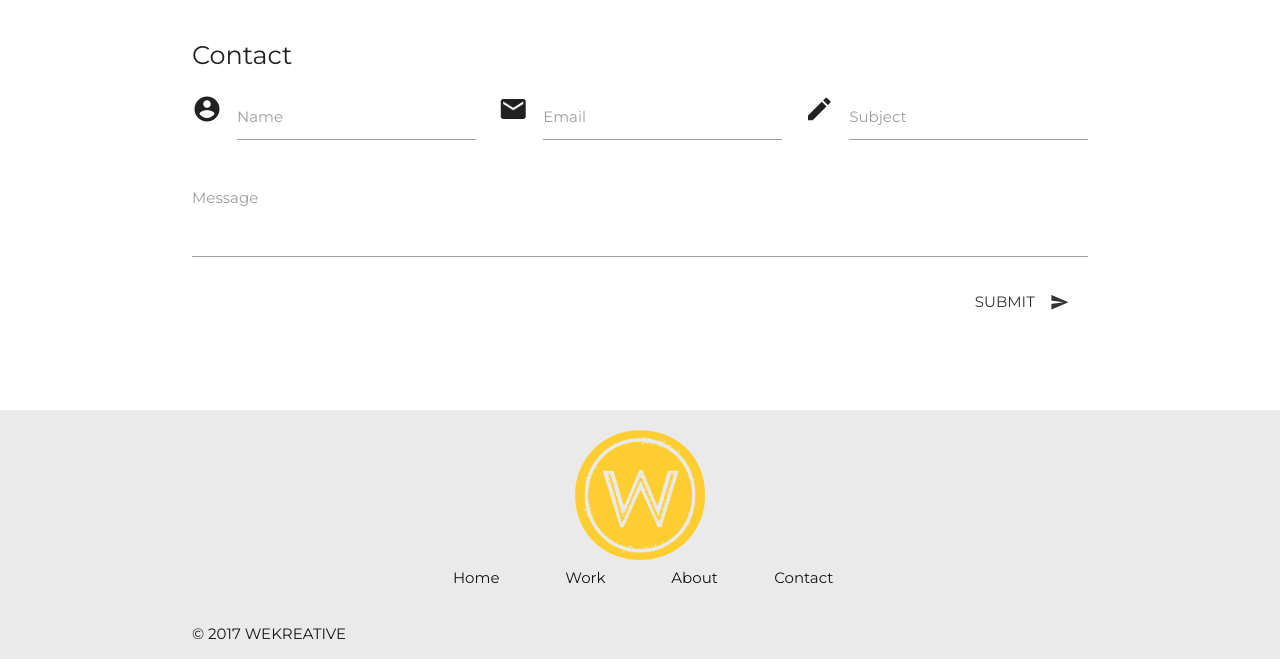
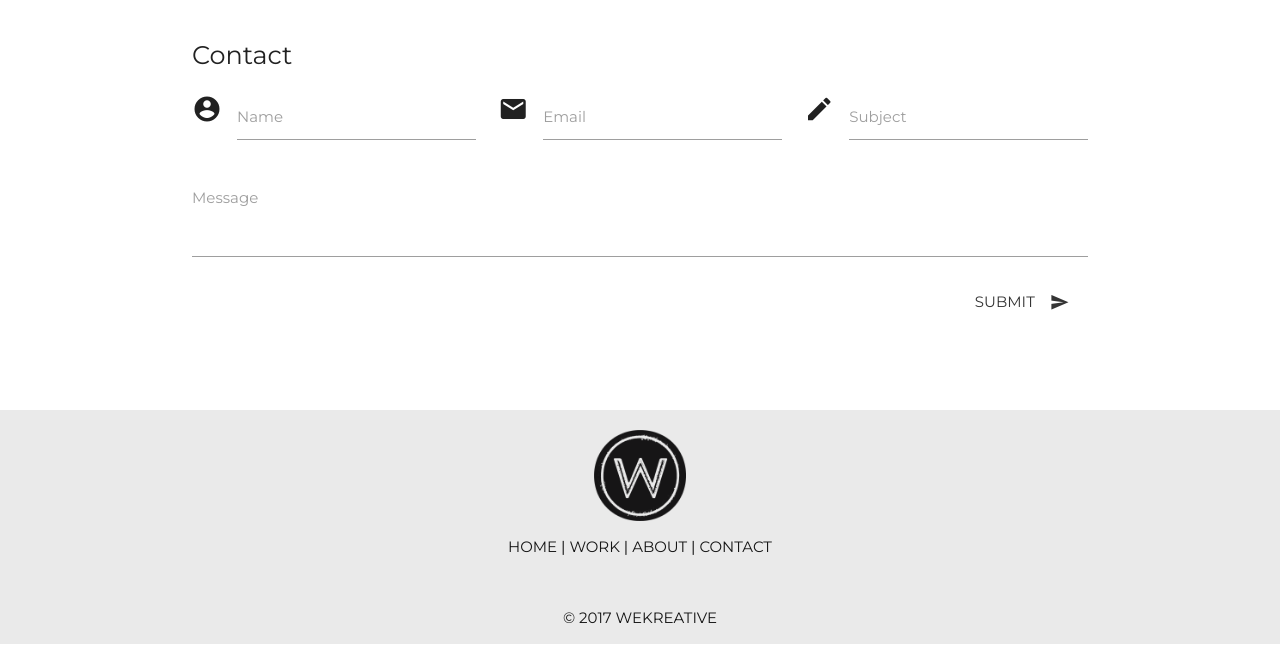
Before and after one commit to blakenoll/wekreative, a Jekyll site: the page built from index.html, in a window 1280 px wide. Shown: the part 2164-2823 px from the top of the page. Built offline with Jekyll 4.4.1, drawn with Linux system fonts in a browser that asks for light colours; nearby versions of some CDN libraries.

Commit message:
changed footer

```diff
--- a/_includes/footer.html
+++ b/_includes/footer.html
@@ -2,26 +2,15 @@
 <div class="container">
   <div class="row">
     <div class="col m2 s4 offset-s4 offset-m5">
-      <img src="img/wekreative_transGOLD.png" alt="" width="100%">
+      <img class="footer-image"src="img/wekreative_transCHARCOAL.png" alt="" width="70%">
     </div>
-    <div class="col s12 l6 offset-l3 center">
-      <div class="col s3">
-        <a class="black-text text-lighten-3" href="#home">Home</a>
-      </div>
-      <div class="col s3">
-        <a class="black-text text-lighten-3" href="#work">Work</a>
-      </div>
-      <div class="col s3">
-        <a class="black-text text-lighten-3" href="#about">About</a>
-      </div>
-      <div class="col s3">
-        <a class="black-text text-lighten-3" href="#contact">Contact</a>
-      </div>
+    <div class="col s12">
+      <p class="center uppercase"><a class="black-text text-lighten-3" href="#home">Home</a> | <a class="black-text text-lighten-3" href="#work">Work</a> | <a class="black-text text-lighten-3" href="#about">About</a> | <a class="black-text text-lighten-3" href="#contact">Contact</a></p>
     </div>
   </div>
 </div>
 <div class="footer-copyright">
-  <div class="container black-text uppercase">
+  <div class="container black-text uppercase center">
   © 2017 Wekreative
   </div>
 </div>
--- a/css/main.scss
+++ b/css/main.scss
@@ -133,3 +133,8 @@ img.top:hover {
 footer.page-footer .footer-copyright {
   background-color: #EAEAEA;
 }
+
+.footer-image {
+  display: block;
+  margin: auto;
+}
--- a/index.html
+++ b/index.html
@@ -7,7 +7,6 @@ layout: default
     <div class="parallax">
     <video  autoplay loop volume="0" poster="img/161616.png">
       <source src="videos/lightstock_345960_1080_user_43197746.mp4" type="video/mp4">
-      <source src="https://" type="video/">
     </video>
     </div>
     <div  id="home" class="row section scrollspy">
```
Also changed, not shown: img/wekreative_transCHARCOAL.png (added).
